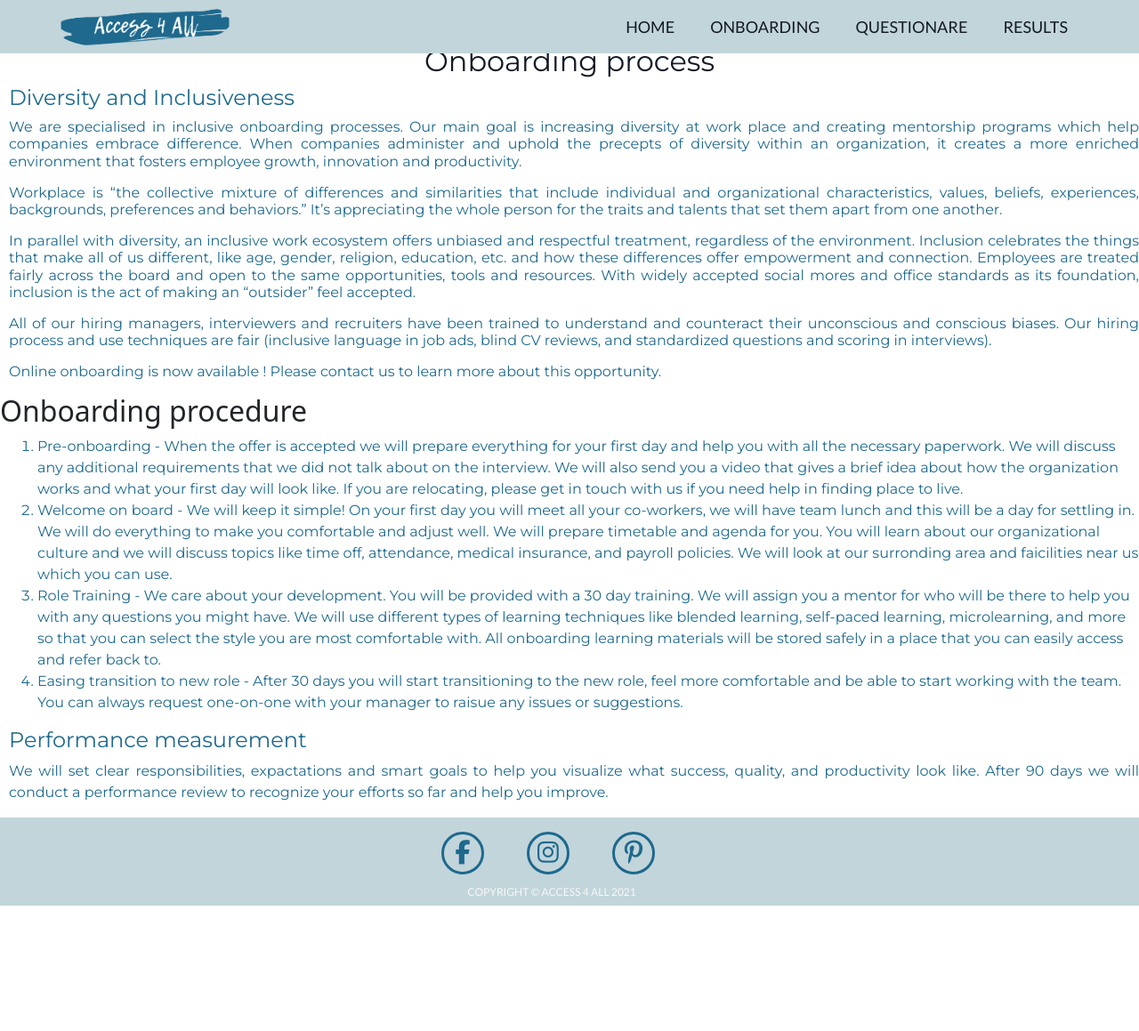
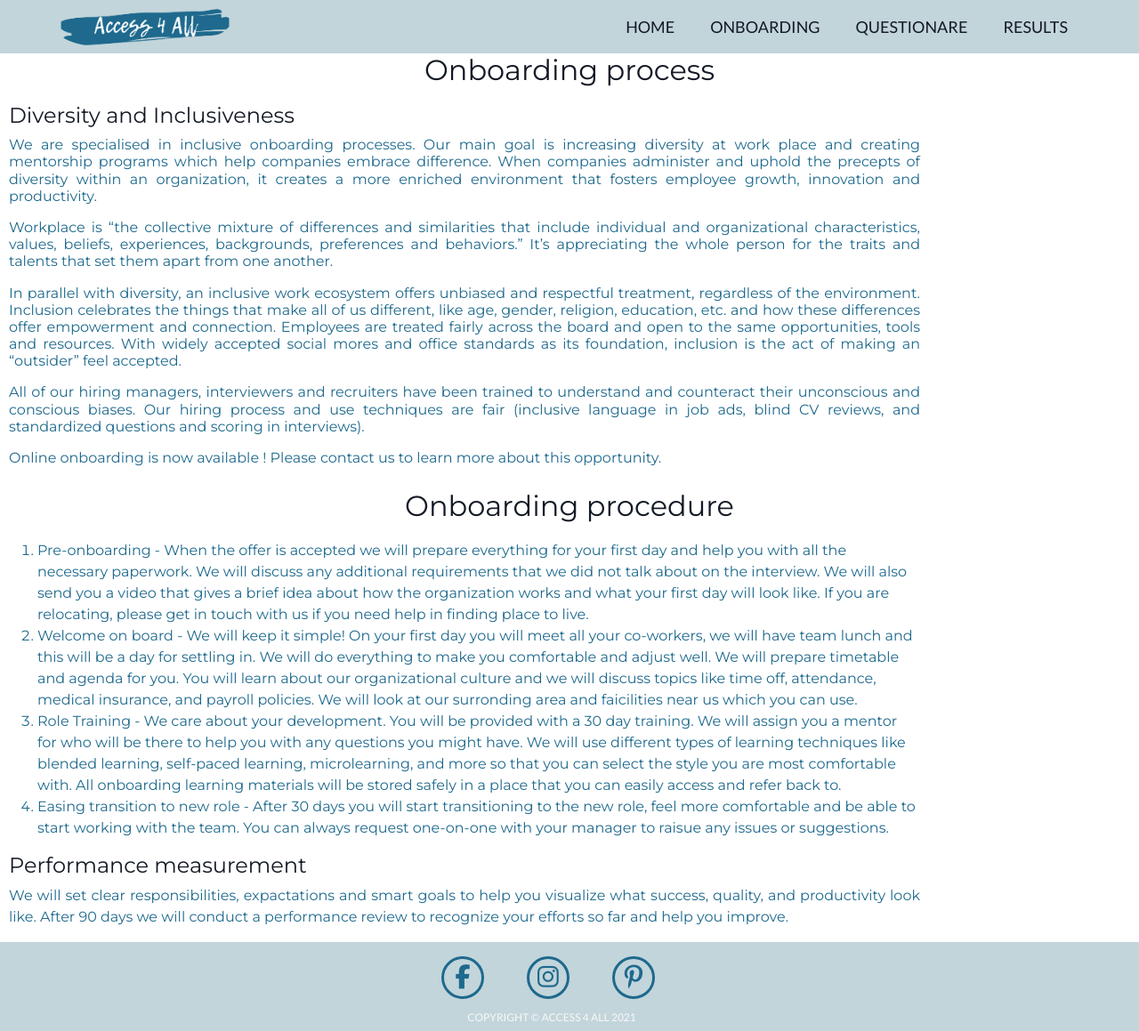
Before and after one commit to ruszkipista/access4all, a Flask app: page /onboarding in a window 1280 px wide. Shown: the whole page at 89% size. Before the commit the page ends 1018 px from the top, so only its background shows below. Run offline with Flask 2, Linux system fonts and the light colour scheme; some libraries are stand-ins or nearby versions.

Commit message:
Corrected style for onboarding page

```diff
--- a/static/css/style.css
+++ b/static/css/style.css
@@ -323,24 +323,25 @@ select {
     font-weight: 400;
     text-align: center;
     font-size: 2rem;
+    padding: 10px;
 }
 
 .points {
     font-family: "Montserrat", sans-serif;
-    color: #1e698d;
+    color:  #131925;
     font-weight: 400;
-    text-align: justify;
     font-size: 1.5rem;
     margin-left: 10px;
+    width: 80%;
 }
 
 #stages {
     font-family: "Montserrat", sans-serif;
     color: #1e698d;
     font-weight: 400;
-    text-align: left;
     font-size: 1rem;
     margin-left: 10px;
+    width: 80%;
 }
 
 .process {
@@ -350,6 +351,7 @@ select {
     text-align: justify;
     font-size: 1rem;
     margin-left: 10px;
+    width: 80%;
 }
 
   /*-------FOOTER---------*/
--- a/templates/onboarding.html
+++ b/templates/onboarding.html
@@ -24,7 +24,7 @@
    Our hiring process and use techniques are fair (inclusive language in job ads, blind CV reviews, and standardized questions and scoring in interviews).
 </p>
 <p class="process">Online onboarding is now available ! Please contact us to learn more about this opportunity.</p>
-<h2>Onboarding procedure</h2>
+<h2 id="onboard">Onboarding procedure</h2>
 <ol type="1" id="stages">
    <li>Pre-onboarding - When the offer is accepted we will prepare everything for your first day and help you with all the necessary paperwork.
      We will discuss any additional requirements that we did not talk about on the interview. We will also send you a video that gives a brief
```
